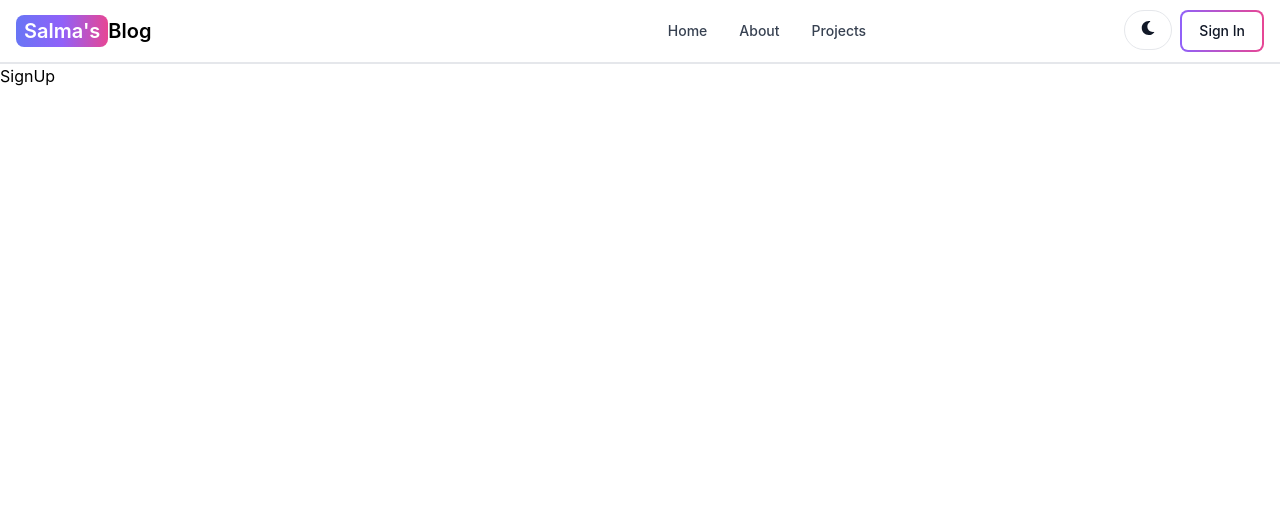
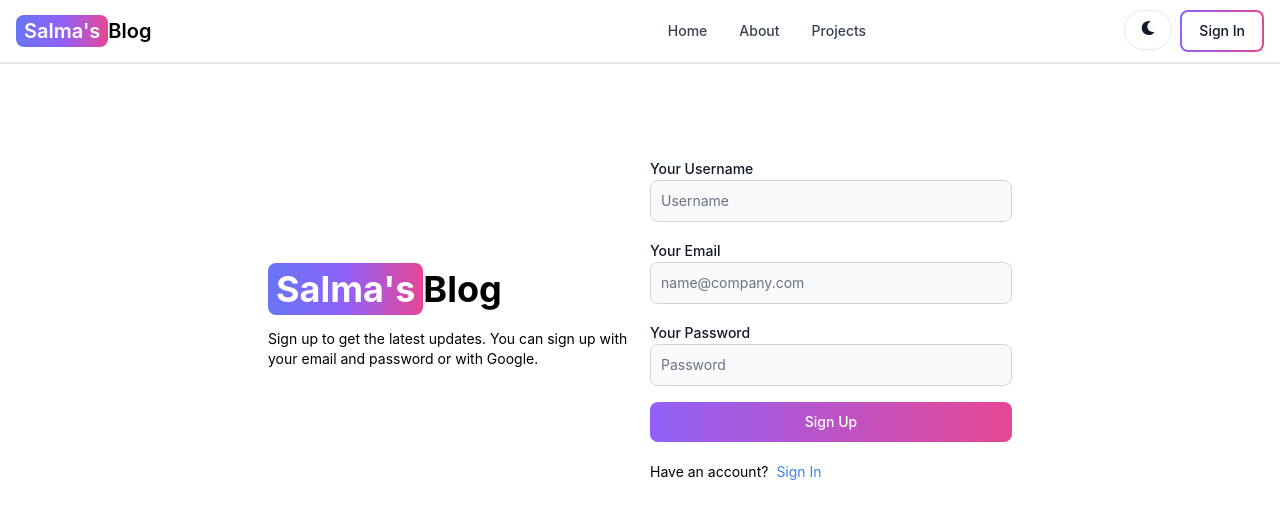
Before and after one commit to SalmaaKhaledd/MERN-Blog, a React (Vite) app in the folder client/: page /sign-up in a window 1280 px wide. Shown: the top 518 px of the page. Built offline with nearby package versions, Linux system fonts and the light colour scheme.

Commit message:
complete sign up page ui

```diff
--- a/client/src/pages/SignUp.jsx
+++ b/client/src/pages/SignUp.jsx
@@ -1,8 +1,65 @@
+import { Button, Label, TextInput } from 'flowbite-react'
 import React from 'react'
+import { Link } from 'react-router-dom'
 
 function SignUp() {
   return (
-    <div>SignUp</div>
+    <div className="min-h-screen mt-20">
+      <div className="flex p-3 max-w-3xl mx-auto flex-col md:flex-row md:items-center gap-5">
+      {/*left side */}
+        <div className="flex-1">
+          <Link to='/' className=' font-bold dark:text-white text-4xl'>
+        <span className='px-2 py-1 bg-gradient-to-r from-indigo-500 via-purple-500 to-pink-500 rounded-lg text-white'>
+          Salma's
+        </span>
+        Blog
+        </Link>
+        <p className='text-sm mt-5'>
+          Sign up to get the latest updates. You can sign up with your email and password or with Google.
+        </p>
+        </div>
+      {/*right side */}
+        <div className='flex-1'>
+          <form className='flex flex-col gap-4'>
+            <div>
+              <Label value='Your Username' />
+              <TextInput
+                type='text'
+                placeholder='Username'
+                id='username'/>
+            </div>
+            <div>
+              <Label value='Your Email' />
+              <TextInput
+                type='text'
+                placeholder='name@company.com'
+                id='email'/>
+            </div>
+            <div>
+              <Label value='Your Password' />
+              <TextInput
+                type='text'
+                placeholder='Password'
+                id='password'/>
+            </div>
+            <Button gradientDuoTone='purpleToPink' type='submit'>
+              Sign Up
+            </Button>
+          </form>
+          <div className="flex gap-2 text-sm mt-5">
+            <span>Have an account?</span>
+            <Link to='/sign-in' className='text-blue-500'>
+              Sign In
+            </Link>
+
+
+          </div>
+
+        </div>
+      </div>
+
+
+    </div>
   )
 }
 
```
